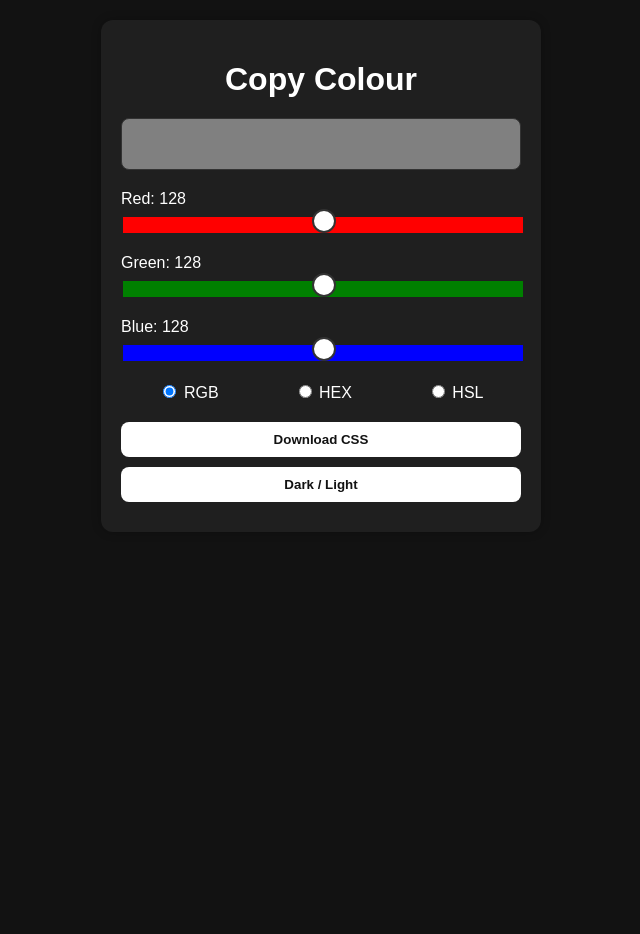
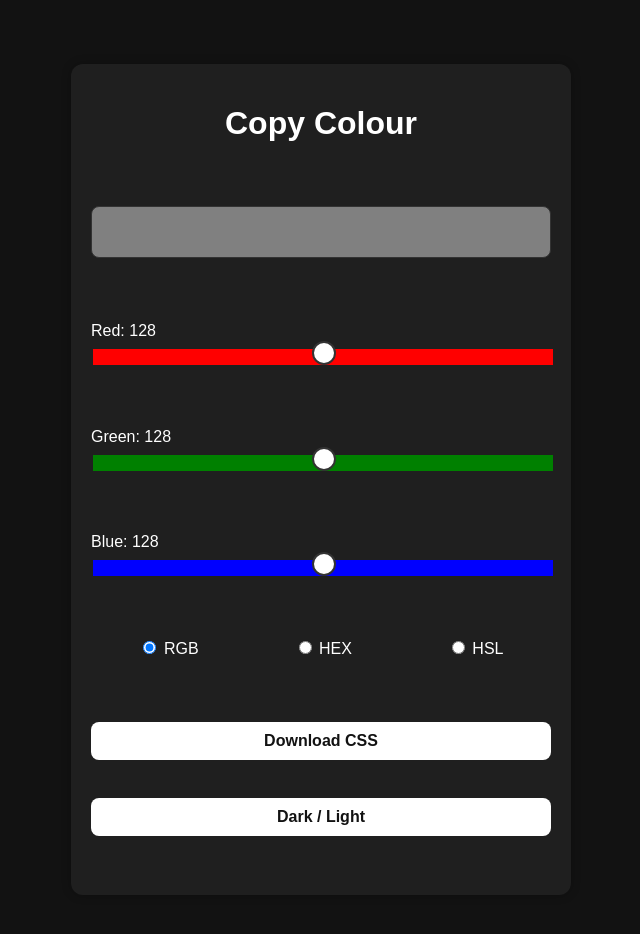
Before and after one commit to absurd-oliver/colour-picker-project-, a plain HTML site: page index.html in a window 1280 px wide. Shown: the whole page, without its empty margins (319-959 px from the left). Before the commit the page ends 800 px from the top, so only its background shows below. Drawn offline with Linux system fonts and the light colour scheme.

Commit message:
Update styles.css

```diff
--- a/styles.css
+++ b/styles.css
@@ -19,29 +19,33 @@ body {
   color: var(--text-color);
   font-family: sans-serif;
   margin: 0;
-  padding: 20px;
+  padding: 5vw;
   display: flex;
   justify-content: center;
+  align-items: center;
+  min-height: 100vh;
+  box-sizing: border-box;
 }
 
 .app-container {
-  max-width: 400px;
+  max-width: 500px;
   width: 100%;
   background: var(--highlight-color);
   border-radius: 12px;
-  padding: 20px;
+  padding: 5vw;
   box-shadow: 0 0 10px #0004;
+  box-sizing: border-box;
 }
 
 h1#colourText {
   text-align: center;
-  font-size: 2em;
-  margin-bottom: 20px;
+  font-size: 6vw;
+  margin-bottom: 5vw;
   cursor: pointer;
 }
 
 .sliders .slider-group {
-  margin: 10px 0;
+  margin: 4vw 0;
 }
 
 .slider-group input[type="range"] {
@@ -75,7 +79,7 @@ input[type="range"]::-webkit-slider-thumb {
 
 .preview {
   height: 50px;
-  margin: 20px 0;
+  margin: 5vw 0;
   border-radius: 8px;
   border: 1px solid var(--border-color);
 }
@@ -83,17 +87,33 @@ input[type="range"]::-webkit-slider-thumb {
 .format-toggle {
   display: flex;
   justify-content: space-around;
-  margin-bottom: 20px;
+  margin-bottom: 5vw;
 }
 
 button {
   width: 100%;
-  padding: 10px;
+  padding: 3vw;
   border: none;
   border-radius: 8px;
-  margin-bottom: 10px;
+  margin-bottom: 3vw;
   background: var(--text-color);
   color: var(--bg-color);
   font-weight: bold;
   cursor: pointer;
+  font-size: 4vw;
 }
+
+@media (min-width: 768px) {
+  h1#colourText {
+    font-size: 2em;
+  }
+
+  button {
+    font-size: 1em;
+    padding: 10px;
+  }
+
+  .app-container {
+    padding: 20px;
+  }
+}
```
